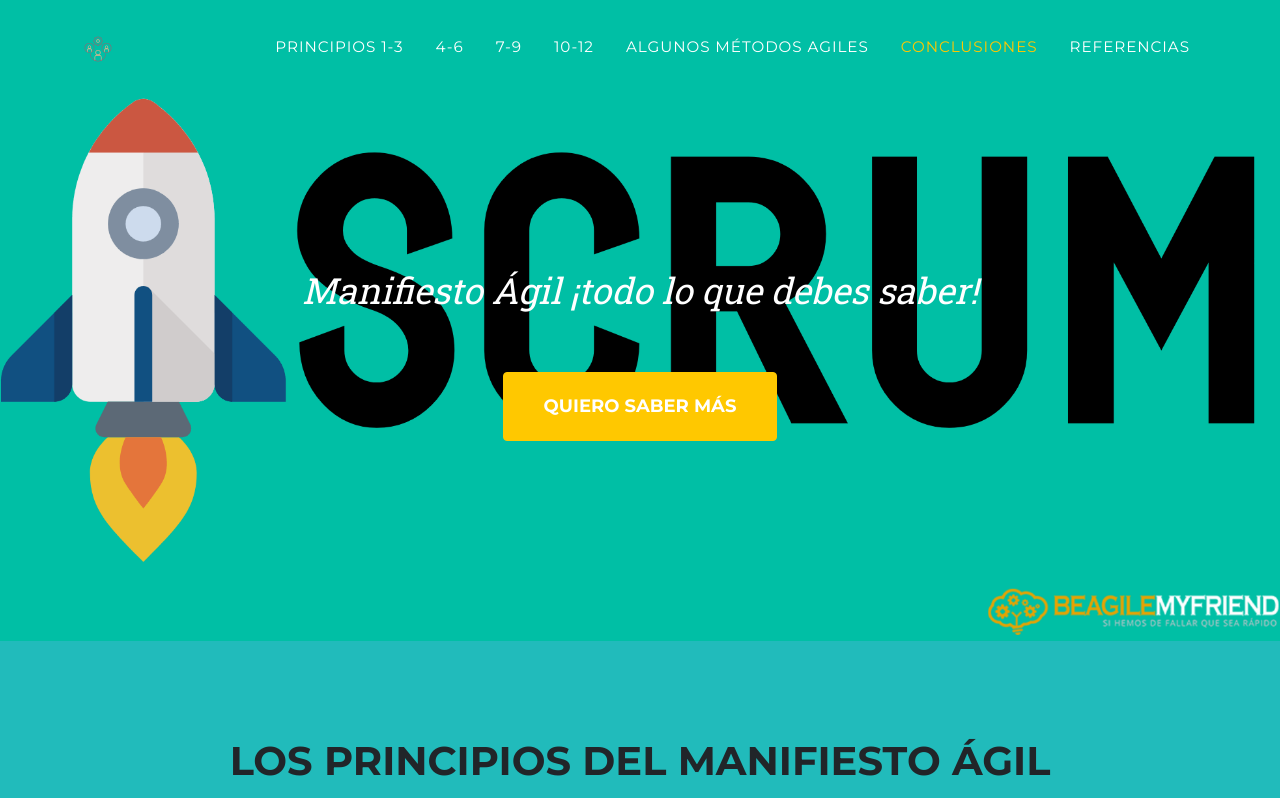
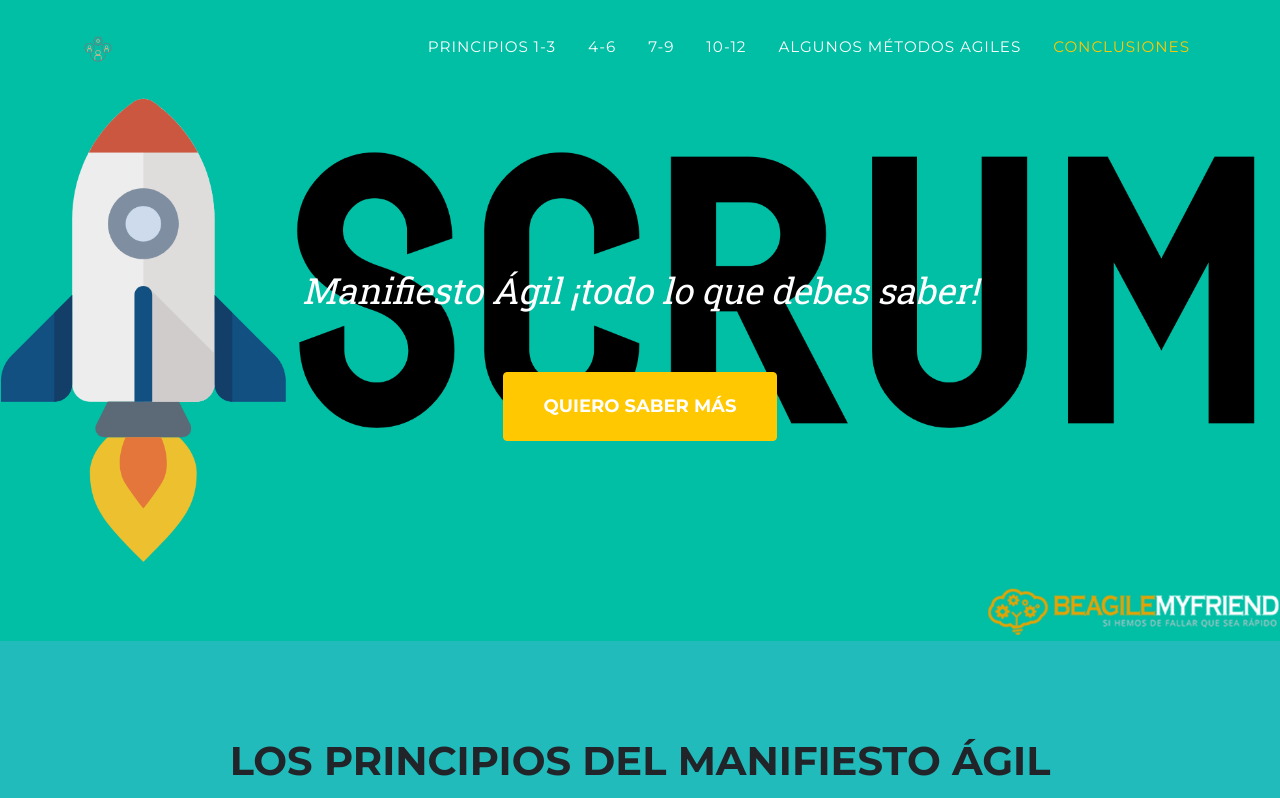
Before and after one commit to Jowel00Dev/ingsw1quiz1, a plain HTML site: page index.html in a window 1280 px wide. Shown: the top 798 px of the page. Drawn offline with nearby package versions, Linux system fonts and the light colour scheme.

Commit message:
ultimos links a la pagina

```diff
--- a/index.html
+++ b/index.html
@@ -33,7 +33,6 @@
                         <li class="nav-item"><a class="nav-link" href="#portfolio3">10-12</a></li>
                         <li class="nav-item"><a class="nav-link" href="#about">Algunos métodos agiles</a></li>
                         <li class="nav-item"><a class="nav-link" href="#team">conclusiones</a></li>
-                        <li class="nav-item"><a class="nav-link" href="#contact">Referencias</a></li>
                     </ul>
                 </div>
             </div>
```
